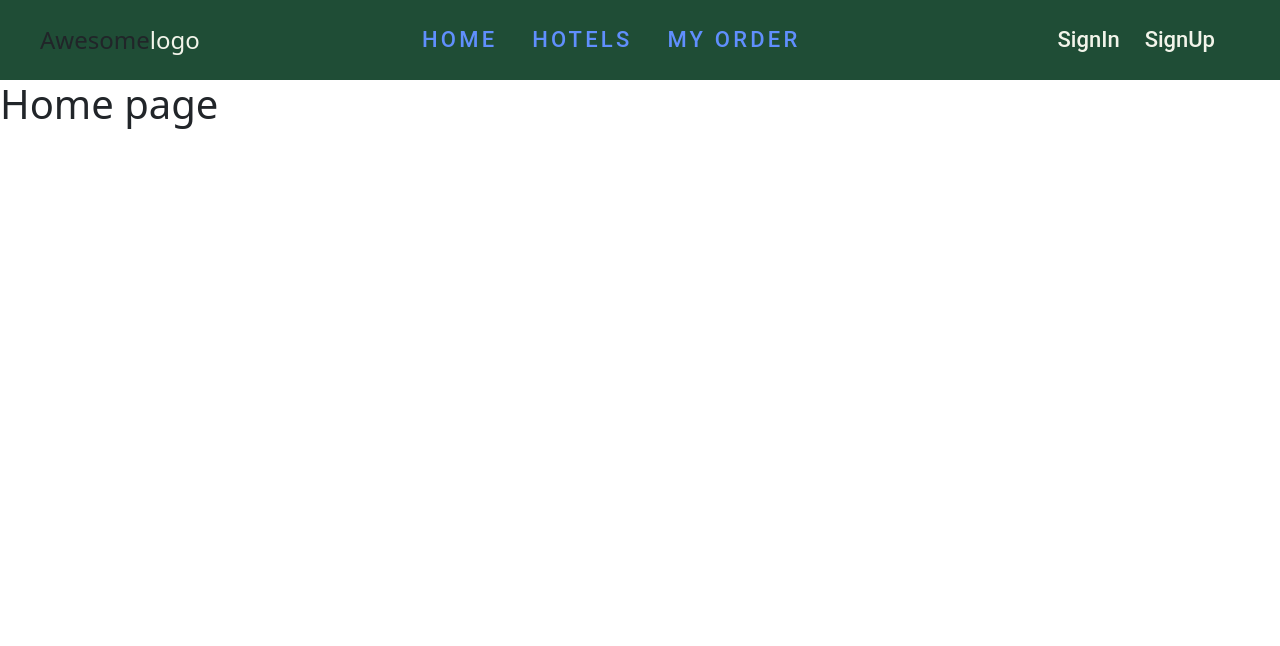
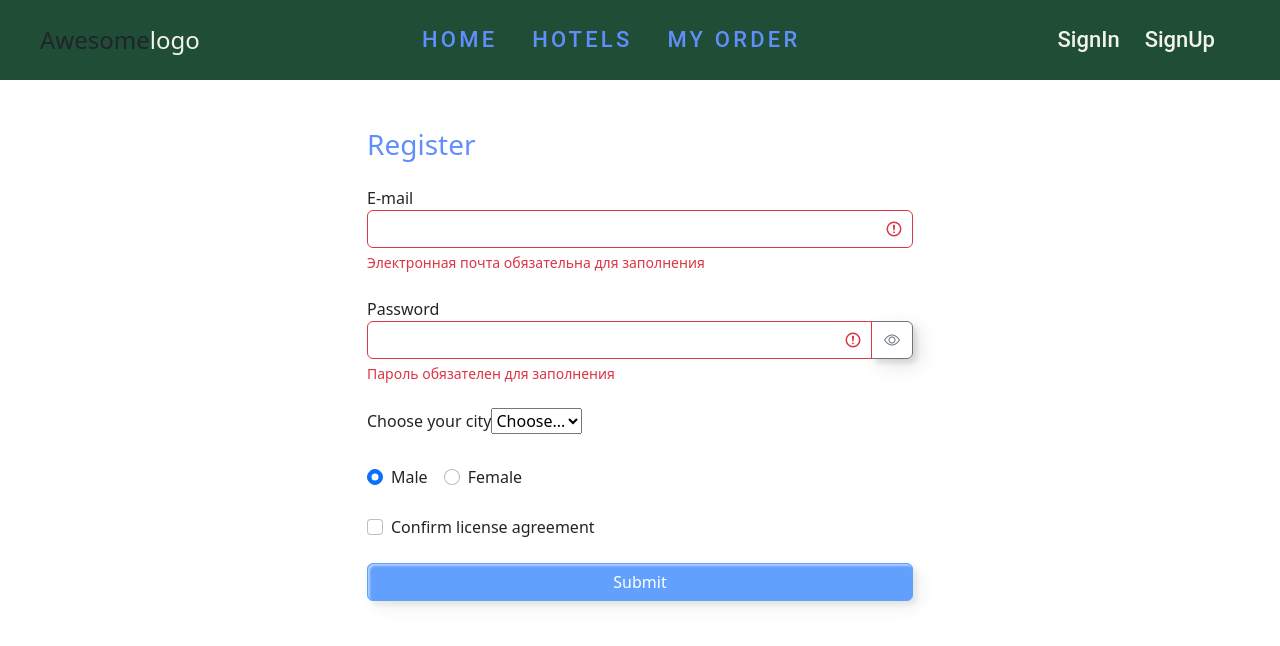
Before and after one commit to AntonVak/booking-hotel-myapp, a React (Create React App) app: page /signUp in a window 1280 px wide. Before the commit this address led to /home. Shown: the top 646 px of the page. Built offline with nearby package versions, Linux system fonts and the light colour scheme.

Commit message:
add checkBox in form

```diff
--- a/src/App.js
+++ b/src/App.js
@@ -5,6 +5,7 @@ import HotelPage from "./mainPages/hotels/hotelPage";
 import OrderPage from "./mainPages/order/orderPage";
 import Login from "./mainPages/signForm/login";
 import HomePage from "./mainPages/home/homePage";
+import RegisterForm from "./mainPages/signForm/registerForm";
 
 function App() {
   return (
@@ -14,7 +15,7 @@ function App() {
         <Route path="/hotels" component={HotelPage} />
         <Route path="/order" component={OrderPage} />
         <Route path="/signin" component={Login} />
-        <Route path="/home" exact component={HomePage} />
+        <Route path="/signUp" exact component={RegisterForm} />
         <Redirect to="/home" />
       </Switch>
     </div>
--- a/src/components/sideBar/listCitysBar.js
+++ b/src/components/sideBar/listCitysBar.js
@@ -1,5 +1,9 @@
-const ListCitysBar = ({hotels, city}) => {
-    console.log(hotels)
+import {  useSelector } from "react-redux";
+
+const ListCitysBar = () => {
+
+  const hotels = useSelector((state) => state.hotels.hotels)
+    // console.log( hotels)
   return (
     <ul className="list-group">
     {hotels && hotels.map((hotel) => (
--- a/src/components/sideBar/sideBar.js
+++ b/src/components/sideBar/sideBar.js
@@ -20,7 +20,9 @@ const SideBar = ({targetInput, hotels}) => {
         />
       </div>
       <h3>Choose city</h3>
-      <ListCitysBar {...hotels}/>
+      <ListCitysBar
+      arrayHotels={hotels}
+      {...hotels}/>
 
     </aside>
   );
--- /dev/null
+++ b/src/mainPages/signForm/checkBoxField.js
@@ -0,0 +1,24 @@
+
+
+const CheckBoxField = ({children, name, value, onChange}) => {
+    const handleChange = () => {
+        onChange({name: name, value: !value})
+    }
+  return (
+    <div className="form-check mb-4">
+      <input
+        className="form-check-input"
+        type="checkbox"
+        onChange={handleChange}
+        value=""
+        id={name}
+        checked={value}
+      />
+      <label className="form-check-label" htmlFor={name}>
+        {children}
+      </label>
+    </div>
+  );
+};
+
+export default CheckBoxField;
--- /dev/null
+++ b/src/mainPages/signForm/radioField.js
@@ -0,0 +1,31 @@
+const RadioField = ({ label, name, options, value, onChange }) => {
+  return (
+    <div className="mb-4">
+      <label htmlFor="validationCustom04" className="form-label">
+        {label}
+      </label>
+      {options.map((option) => (
+        <div key={option.name + "_" + option.value}
+        className="form-check form-check-inline">
+          <input
+            className="form-check-input"
+            type="radio"
+            name={name}
+            id={option.name + "_" + option.value}
+            checked={option.value === value}
+            value={option.value}
+            onChange={onChange}
+          />
+          <label
+            className="form-check-label"
+            htmlFor={option.name + "_" + option.value}
+          >
+            {option.name}
+          </label>
+        </div>
+      ))}
+    </div>
+  );
+};
+
+export default RadioField;
--- a/src/mainPages/signForm/registerForm.js
+++ b/src/mainPages/signForm/registerForm.js
@@ -3,10 +3,18 @@ import TextFieldForm from "./textFieldForm";
 import validator from "../../utils/validator";
 import { useSelector } from "react-redux";
 import SelectField from "./selectField";
+import RadioField from "./radioField";
+import CheckBoxField from "./checkBoxField";
 
 const RegisterForm = () => {
   const hotels = useSelector((state) => state.hotels.hotels);
-  const [data, setData] = useState({ email: "", password: "", city: "" });
+  const [data, setData] = useState({
+    email: "",
+    password: "",
+    city: "",
+    sex: "male",
+    licence: false,
+  });
   const [errors, setError] = useState({});
   if (hotels) {
     // console.log(hotels);
@@ -50,7 +58,7 @@ const RegisterForm = () => {
         value: 8,
       },
     },
-    city:{
+    city: {
       isRequired: {
         message: "Город обязателен для заполнения",
       },
@@ -76,6 +84,7 @@ const RegisterForm = () => {
     // console.log(handleSubmit);
   };
 
+    const newLocal = "licence";
   return (
     <div className="container mt-5">
       <div className="row">
@@ -105,8 +114,25 @@ const RegisterForm = () => {
               value={data.city}
               option={hotels}
               error={errors.city}
+            />
+            <RadioField
+              options={[
+                { name: "Male", value: "male" },
+                { name: "Female", value: "female" },
+              ]}
+              value={data.sex}
+              name="sex"
+              onChange={handleChange}
+            />
+            <CheckBoxField
+              value={data.licence}
+              onChange={handleChange}
+              name={newLocal}
 
-            />
+            >
+              Confirm <a>license agreement</a>
+            </CheckBoxField>
+
             {/* <div className="mb-4">
               <label htmlFor="validationCustom04" className="form-label">
                 State
```
Lines whose indentation alone changed are shown as unchanged.
